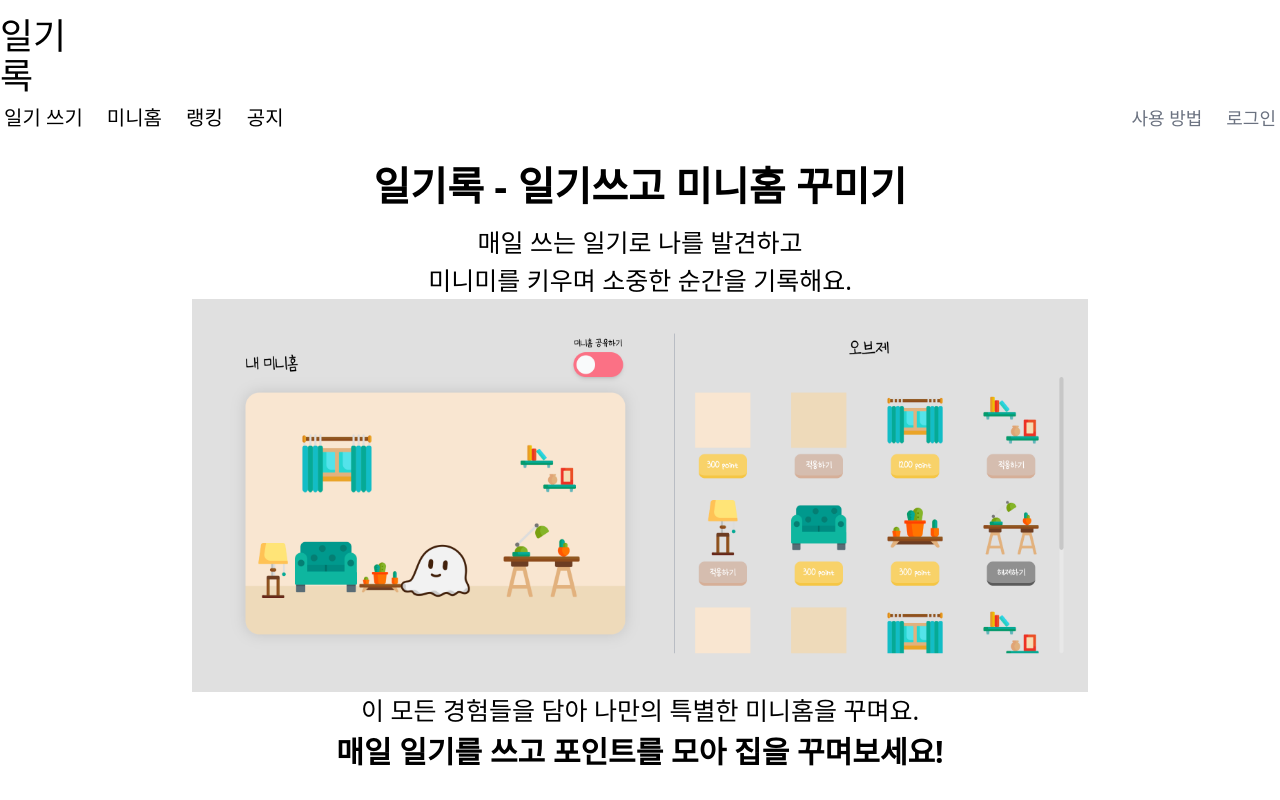
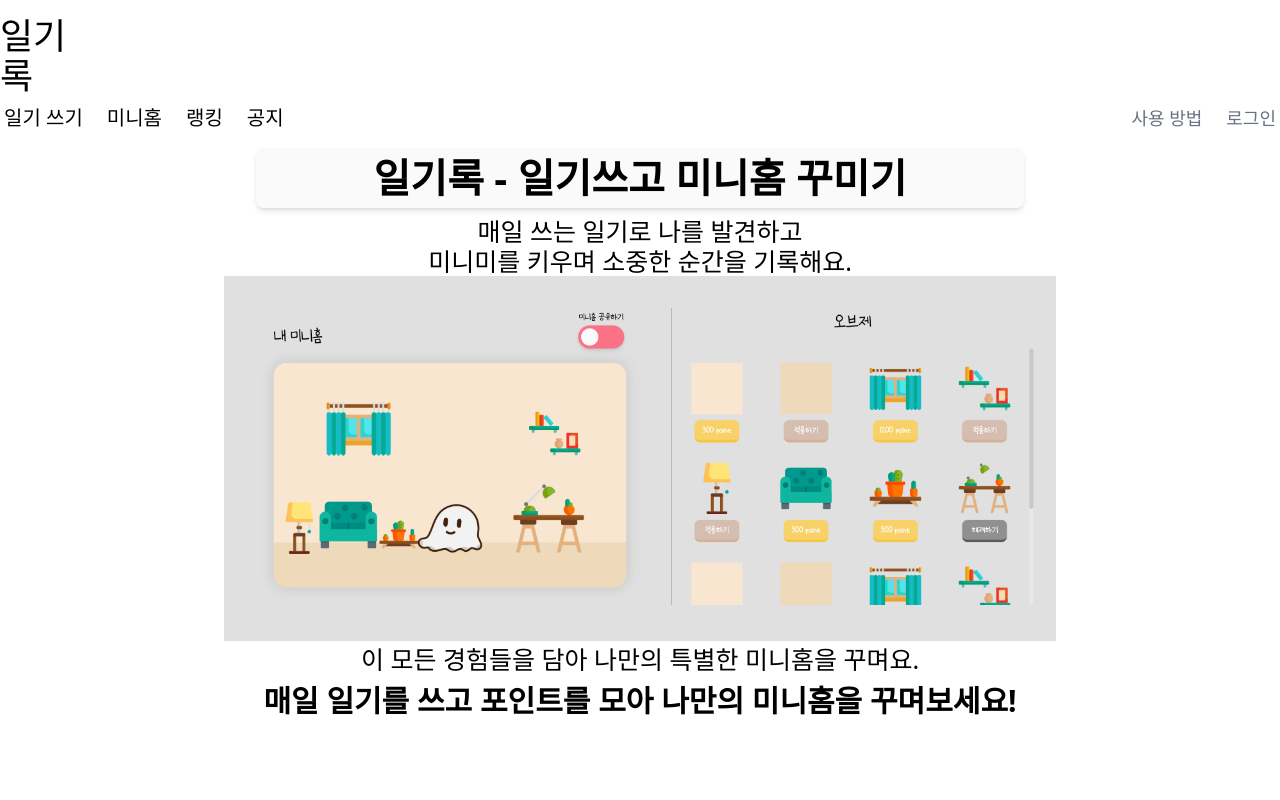
Before and after one commit to ilgilog/-ilgilog-fe, a React (Create React App) app: page /index in a window 1280 px wide. Built offline with nearby package versions, Linux system fonts and the light colour scheme; no server answers.

Commit message:
feat: index 화면 구현

```diff
--- a/src/pages/Index.tsx
+++ b/src/pages/Index.tsx
@@ -3,15 +3,16 @@ import IndexImg from "assets/images/etc/index-1.png";
 export const Index = () => {
     return(
         <div className="w-full text-center">
-            <h2 className="text-[40px] my-2 font-black">일기록 - 일기쓰고 미니홈 꾸미기</h2>
+            <h2 className="text-[40px] mb-2 mx-auto font-black rounded-lg bg-[#fafafa] w-[60%] shadow-md">일기록 - 일기쓰고 미니홈 꾸미기</h2>
 
-            <h2 className="text-[25px]">매일 쓰는 일기로 나를 발견하고<br/>미니미를 키우며 소중한 순간을 기록해요.</h2>
-            <div className="w-[70%] text-center m-auto">
+            <h2 className="text-[25px] leading-[30px]">매일 쓰는 일기로 나를 발견하고<br/>미니미를 키우며 소중한 순간을 기록해요.</h2>
+            <div className="w-[65%] text-center m-auto">
                 <img src={IndexImg} alt="index-img-1" />
             </div>
+
             <h2 className="text-[25px]">이 모든 경험들을 담아 나만의 특별한 미니홈을 꾸며요.</h2>
 
-            <h2 className="text-[30px] font-black">매일 일기를 쓰고 포인트를 모아 집을 꾸며보세요!</h2>
+            <h2 className="text-[30px] font-black pb-[20px]">매일 일기를 쓰고 포인트를 모아 나만의 미니홈을 꾸며보세요!</h2>
         </div>
     )
 }
```
